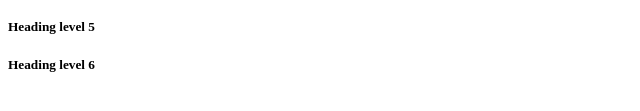
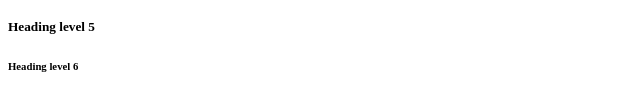
Before and after one commit to Babadu31/holbertonschool-web_front_end, a plain HTML site: page html_advanced/11-styleguide.html in a window 1280 px wide. Shown: the part 225-336 px from the top of the page, 0-640 px from the left. Drawn offline with Linux system fonts and the light colour scheme.

Commit message:
13:53-17/10/22-11-3

```diff
--- a/html_advanced/11-styleguide.html
+++ b/html_advanced/11-styleguide.html
@@ -3,8 +3,10 @@
     <head>
         <meta charset="UTF-8" />
         <meta name="viewport" content="width=device-width, initial-scale=1.0, viewport-fit=cover">
+
         <link rel="icon" type="image/x-icon" href="./favicon.ico">
         <link rel="icon" type="image/png" href="./favicon.png">
+
         <title>Styleguide - Techium</title>
         <meta name="description" content="Techium is a digital agency">
     </head>
@@ -13,14 +15,14 @@
     <main>
         <section>
             <header>
-                <h2>Headings</h2>
+            <h2>Headings</h2>
             </header>
             <h1>Heading level 1</h1>
             <h2>Heading level 2</h2>
             <h3>Heading level 3</h3>
             <h4>Heading level 4</h4>
             <h5>Heading level 5</h5>
-            <h5>Heading level 6</h5>
+            <h6>Heading level 6</h6>
         </section>
     </main>
     <footer></footer>
```
